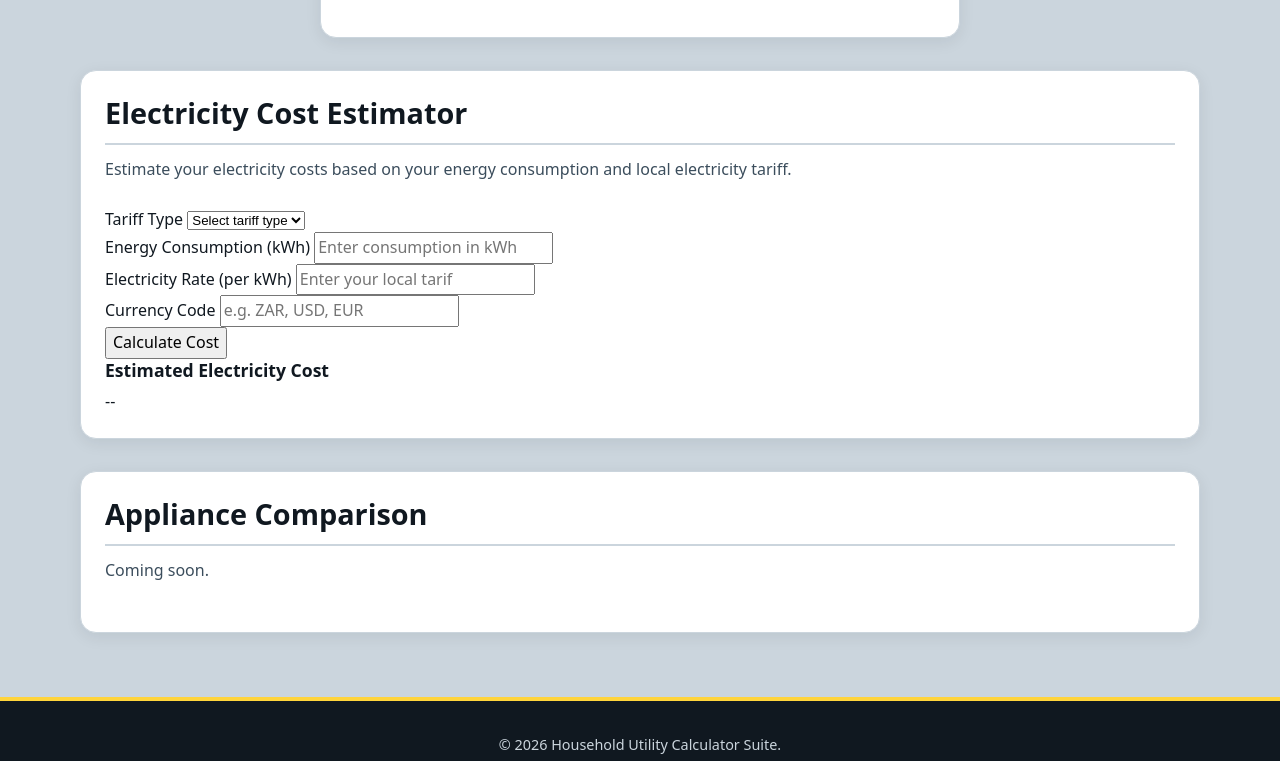
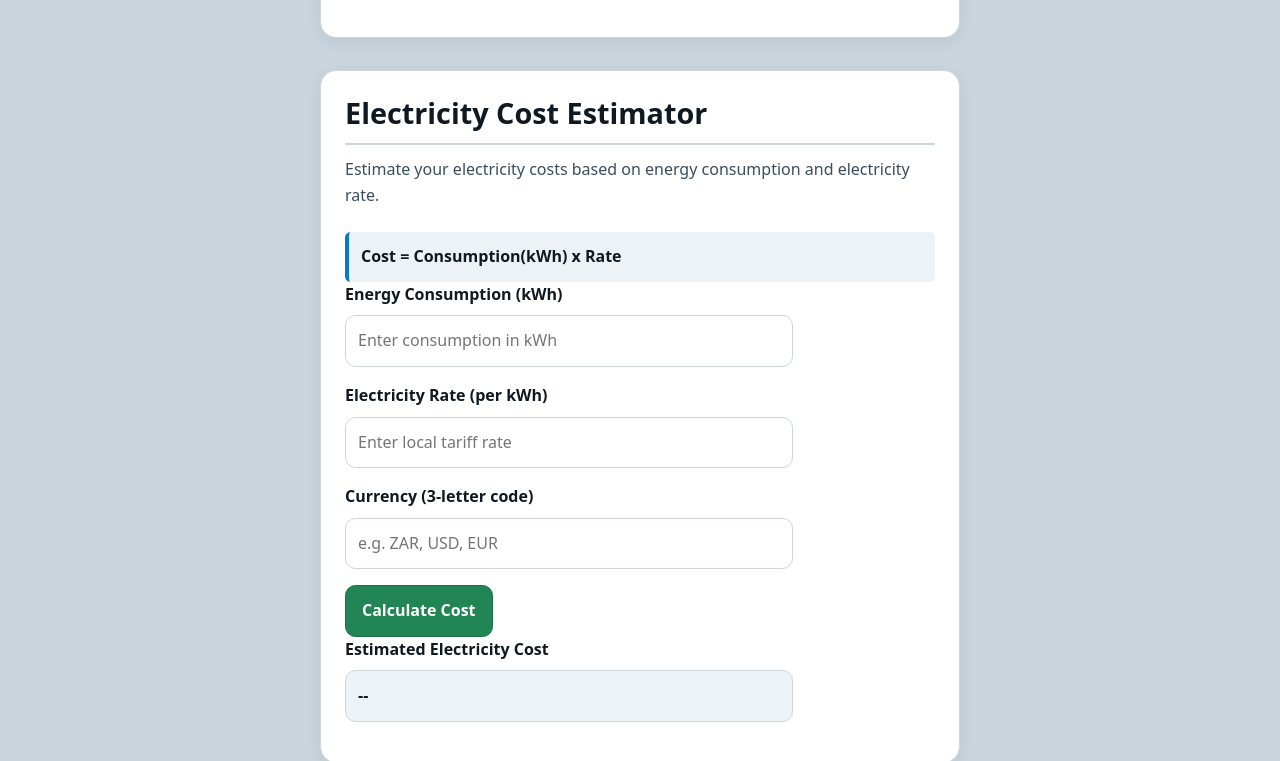
Before and after one commit to Steve-CPT-SA/my-dev-journey, a plain HTML site: page 02-fullstack-development/01-household-utility-calculator-suite/index.html in a window 1280 px wide. Shown: the part 1937-2698 px from the top of the page. Drawn offline with Linux system fonts and the light colour scheme.

Commit message:
Added cost estimator interface and reusable calculator styles

```diff
--- a/02-fullstack-development/01-household-utility-calculator-suite/index.html
+++ b/02-fullstack-development/01-household-utility-calculator-suite/index.html
@@ -68,9 +68,9 @@
                     <button type="button" class="btn btn--equal" id="equals" aria-label="Calculate result">=</button>
                 </div>
             </section>
-            <section id="energy-calculator">
+            <section id="energy-calculator" class="calculator-form">
                 <h2>Energy Calculator</h2>
-                <p>Use this to calculate assumed energy consumption.</p>
+                <p>Calculate assumed energy consumption.</p>
                 <div class="calculator-formula">
                     <span>E(kWh) = </span>
                     <span class="fraction">
@@ -90,24 +90,17 @@
                     <label for="hours">Average operating time (hours)</label>
                     <input type="number" id="hours" min="0" step="0.01" placeholder="Enter operating time in hours">
                 </div>
-                <button type="button" id="calculate-energy">Calculate Energy</button>
+                <button type="button" class="btn-calculate" id="calculate-energy">Calculate Energy</button>
                 <div id="energy-result" class="form-group">
                     <label for="energy-output">Total Energy Consumption (kWh)</label>
-                    <output id="energy-output">--</output>
+                    <output id="energy-output" class="output">--</output>
                 </div>
             </section>
-            <section id="cost-estimator">
+            <section id="cost-estimator" class="calculator-form">
                 <h2>Electricity Cost Estimator</h2>
-                <p>Estimate your electricity costs based on your energy consumption and local electricity tariff.</p>
-                <form id="cost-form">
-                    <div class="form-group">
-                        <label for="tariff-type">Tariff Type</label>
-                        <select id="tariff-type" name="tariff-type" required>
-                            <option value="" disabled selected>Select tariff type</option>
-                            <option value="flat">Flat Rate</option>
-                            <option value="tiered">Tiered Rate</option>
-                            <option value="time-of-use">Time-Of-Use</option>
-                        </select>
+                <p>Estimate your electricity costs based on energy consumption and electricity rate.</p>
+                <div class="calculator-formula">
+                    <span>Cost = Consumption(kWh) x Rate</span>
                 </div>
                 <div class="form-group">
                     <label for="consumption">Energy Consumption (kWh)</label>
@@ -115,17 +108,16 @@
                 </div>
                 <div class="form-group">
                     <label for="tariff-rate">Electricity Rate (per kWh)</label>
-                        <input type="number" id="tariff-rate" name="tariff-rate" min="0" step="any" placeholder="Enter your local tarif" required>
+                    <input type="number" id="tariff-rate" name="tariff-rate" min="0" step="any" placeholder="Enter local tariff rate" required>
                 </div>
                 <div class="form-group">
-                        <label for="currency">Currency Code</label>
+                    <label for="currency">Currency (3-letter code)</label>
                     <input type="text" id="currency" name="currency" maxlength="3" pattern="[A-Za-z]{3}" placeholder="e.g. ZAR, USD, EUR" required>
                 </div>
-                    <button type="submit" id="calculate-cost">Calculate Cost</button>
-                </form>
-                <div id="cost-result" aria-live="polite">
-                    <h3>Estimated Electricity Cost</h3>
-                    <output id="cost-output" for="consumption tariff-rate">--</output>
+                <button type="button" class="btn-calculate" id="calculate-cost">Calculate Cost</button>
+                <div id="cost-result" class="form-group" aria-live="polite">
+                    <label for="cost-output">Estimated Electricity Cost</label>
+                    <output id="cost-output" class="output" for="consumption tariff-rate">--</output>
                 </div>
             </section>
             <section id="appliance-comparison">
--- a/02-fullstack-development/01-household-utility-calculator-suite/styles.css
+++ b/02-fullstack-development/01-household-utility-calculator-suite/styles.css
@@ -320,7 +320,7 @@ section h2 {
 }
 
 /* Energy Calculator */
-#energy-calculator {
+.calculator-form {
     max-width: 40rem;
     margin-inline: auto;
 }
@@ -352,17 +352,17 @@ section h2 {
     padding-top: var(--space-1);
 }
 
-#energy-calculator .form-group {
+.calculator-form .form-group {
     margin-bottom: var(--space-4);
 }
 
-#energy-calculator label {
+.calculator-form label {
     display: block;
     margin-bottom: var(--space-2);
     font-weight: 600;
 }
 
-#energy-calculator input {
+.calculator-form input {
     width: 100%;
     max-width: 28rem;
     padding: var(--space-3);
@@ -372,13 +372,13 @@ section h2 {
     border-radius: var(--radius-md);
 }
 
-#energy-calculator input:focus {
+.calculator-form input:focus {
     outline: none;
     border-color: var(--color-brand);
     box-shadow: var(--shadow-focus);
 }
 
-#calculate-energy {
+.btn-calculate {
     padding: var(--space-3) var(--space-4);
     color: var(--color-text-inverse);
     background-color: var(--color-calculator-action);
@@ -388,11 +388,11 @@ section h2 {
     transition: background-color 150ms ease;
 }
 
-#calculate-energy:hover {
+.btn-calculate:hover {
     background-color: var(--color-calculator-action-hover);
 }
 
-#energy-output {
+.output {
     display: block;
     width: 100%;
     max-width: 28rem;
```
Lines whose indentation alone changed are shown as unchanged.
